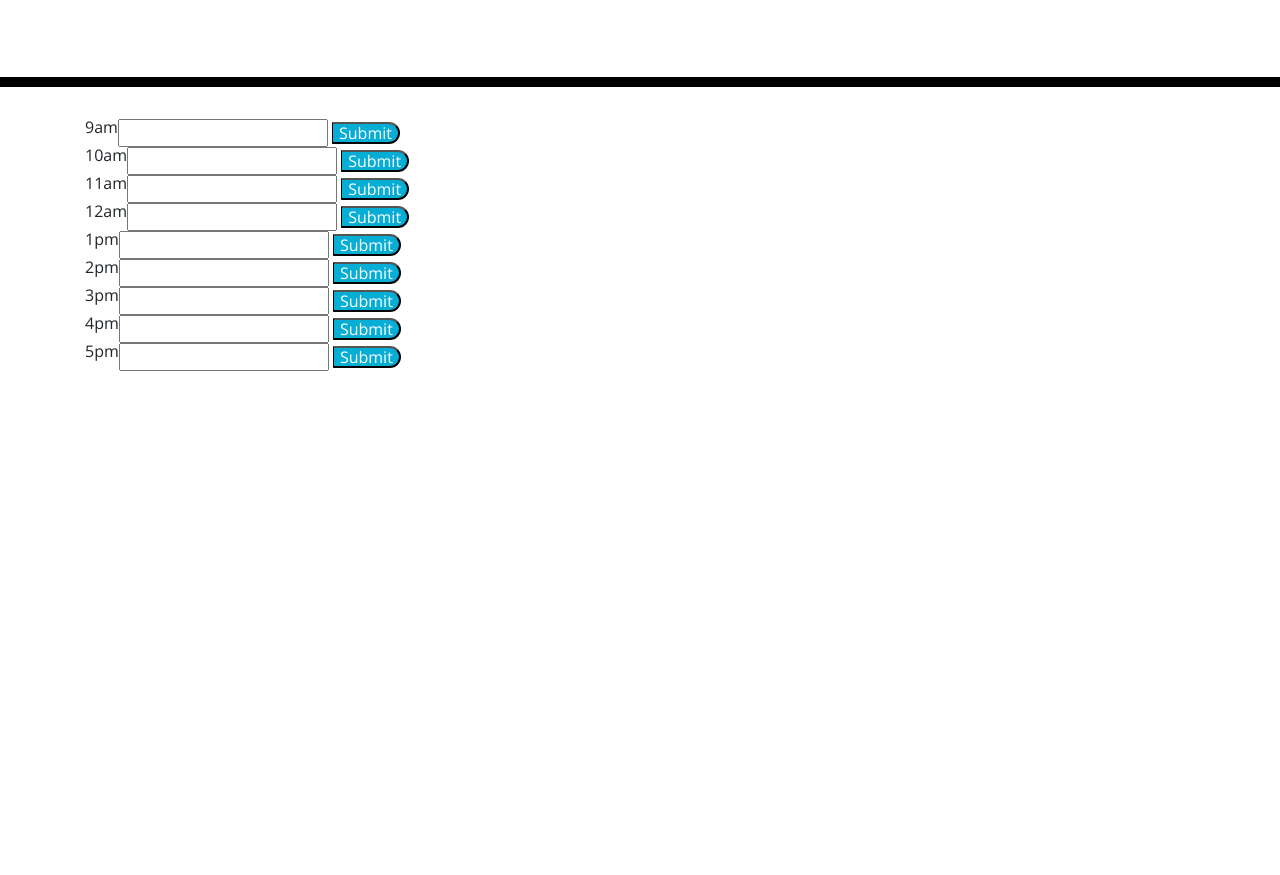
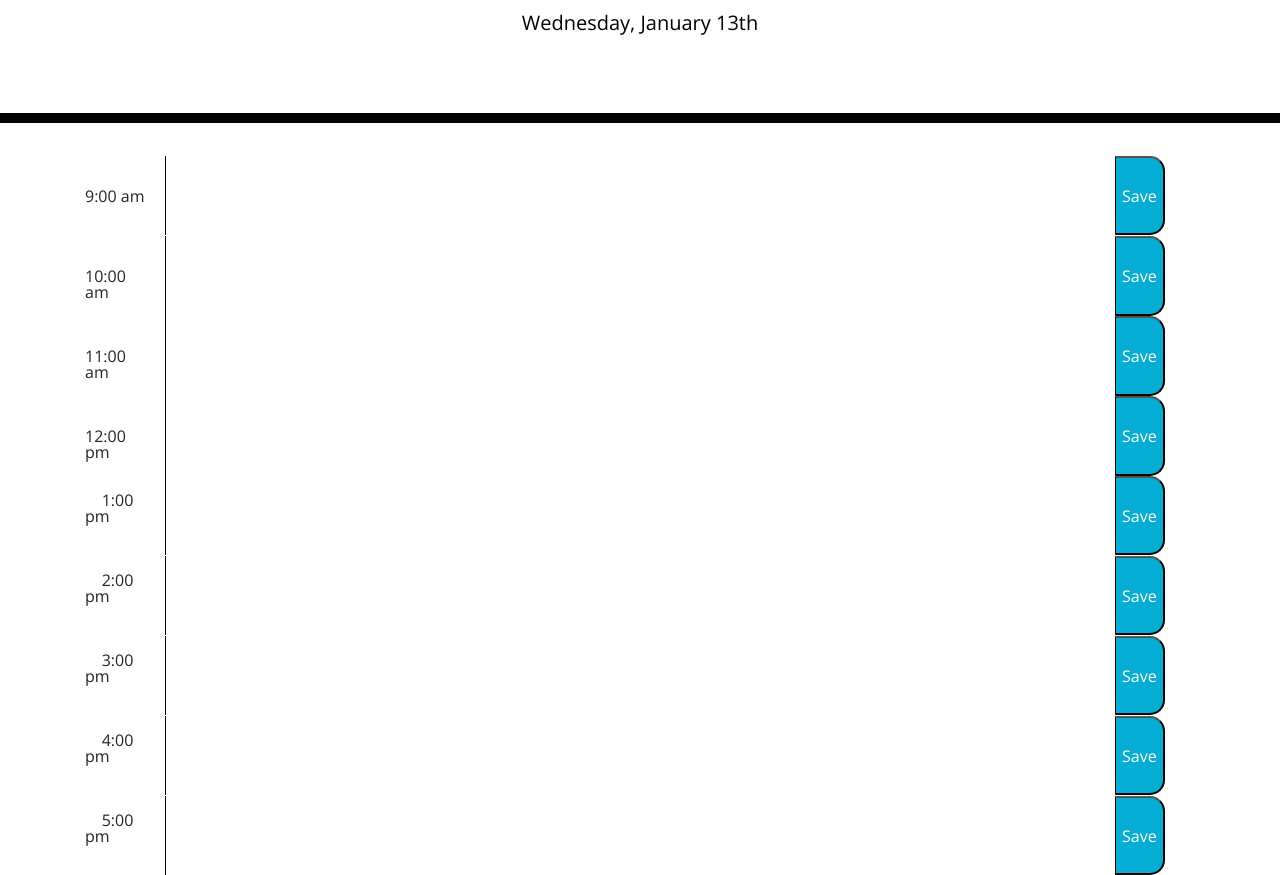
Before and after one commit to KenzieAlyce/planner, a plain HTML site: page index.html in a window 1280 px wide. Shown: the part 181-1056 px from the top of the page. Before the commit the page ends 800 px from the top, so only its background shows below. Drawn offline with nearby package versions, Linux system fonts and the light colour scheme.

Commit message:
Update index.html

```diff
--- a/index.html
+++ b/index.html
@@ -1,4 +1,4 @@
-<!DOCTYPE html>
+ <!DOCTYPE html>
 <html lang="en">
   <head>
     <meta charset="UTF-8" />
@@ -28,44 +28,133 @@
       <p class="lead">A simple calendar app for scheduling your work day</p>
       <p id="currentDay" class="lead"></p>
     </header>
-    <div class="container">
 
-  <section><div class = 'time float'>9am</div> <input type = text> </input> <button class = 'saveBtn'>Submit</button></section>
 
-    <section><div class = 'time float'>10am</div> <input type = text> </input> <button class = 'saveBtn'>Submit</button></section>
+    <div id="scheduling"class="container">
 
-    <section><div class = 'time float'>11am</div><input type = text> </input><button class = 'saveBtn'>Submit</button></section>
 
-    <section><div class = 'time float'>12am</div><input type = text> </input><button class = 'saveBtn'>Submit</button></section>
 
-    <section><div class = 'time float'>1pm</div><input type = text> </input><button class = 'saveBtn'>Submit</button></section>
+      <!-- Timeblocks go here -->
+      <div class="row" data-time="9">
 
-    <section><div class = 'time float'>2pm</div><input type = text> </input><button class = 'saveBtn'>Submit</button></section>
+          <div class="col-sm-1">
+            9:00 am
+          </div>
 
-    <section><div class = 'time float'>3pm</div><input type = text> </input><button class = 'saveBtn'>Submit</button></section>
+          <textarea class="hourly-task col-sm-10">
+          </textarea>
 
-    <section><div class = 'time float'>4pm</div><input type = text> </input><button class = 'saveBtn'>Submit</button></section>
+          <button class="saveBtn" class="col-sm-1">Save</button>
+      </div>
 
-    <section><div class = 'time float'>5pm</div><input type = text> </input><button class = 'saveBtn'>Submit</button></section>
+<!-- Timeblocks go here -->
+      <div class="row" data-time="10">
 
+        <div class="col-sm-1">
+          10:00 am
+        </div>
+
+        <textarea class="col-sm-10">
+        </textarea>
+
+        <button class="saveBtn"
+          class="col-sm-1">Save</button>
+        </div>
+
+        <!-- Timeblocks go here -->
+    <div class="row" data-time="11">
+
+      <div class="col-sm-1">
+      11:00 am
+      </div>
+
+      <textarea class="col-sm-10">
+      </textarea>
+
+      <button class="saveBtn" class="col-sm-1">Save</button>
     </div>
 
+<!-- Timeblocks go here -->
+  <div class="row" data-time="12">
+
+    <div class="col-sm-1">
+      12:00 pm
+    </div>
+
+    <textarea class="col-sm-10">
+    </textarea>
+
+    <button class="saveBtn" class="col-sm-1">Save</button>
+  </div>
+
+<!-- Timeblocks go here -->
+  <div class="row" data-time="13">
+
+    <div class="col-sm-1">
+    1:00 pm
+    </div>
+
+    <textarea class="col-sm-10">
+    </textarea>
+
+    <button class="saveBtn" class="col-sm-1">Save</button>
+  </div>
+
+  <!-- Timeblocks go here -->
+  <div class="row" data-time="14">
+
+    <div class="col-sm-1">
+    2:00 pm
+    </div>
+
+    <textarea class="col-sm-10">
+    </textarea>
+
+    <button class="saveBtn" class="col-sm-1">Save</button>
+  </div>
+
+  <!-- Timeblocks go here -->
+  <div class="row" data-time="15">
+
+    <div class="col-sm-1">
+    3:00 pm
+    </div>
+
+    <textarea class="col-sm-10">
+    </textarea>
+
+    <button class="saveBtn" class="col-sm-1">Save</button>
+  </div>
+
+  <!-- Timeblocks go here -->
+  <div class="row" data-time="16">
+
+    <div class="col-sm-1">
+    4:00 pm
+    </div>
+
+    <textarea class="col-sm-10">
+    </textarea>
+
+    <button class="saveBtn" class="col-sm-1">Save</button>
+  </div>
+
+  <!-- Timeblock -->
+<div class="row" data-time="17">
+
+  <div class="col-sm-1">
+    5:00 pm
+  </div>
+
+  <textarea class="col-sm-10">
+  </textarea>
+
+  <button class="saveBtn" class="col-sm-1">Save</button>
+</div>
+    </div>
 
     <script src="https://cdnjs.cloudflare.com/ajax/libs/jquery/3.2.1/jquery.min.js"></script>
     <script src="https://cdnjs.cloudflare.com/ajax/libs/moment.js/2.24.0/moment.min.js"></script>
+    <script src="script.js"></script>
   </body>
 </html>
-<!--Pseudocode
-  HTML
-1. Add time boxes <div>? 9am - 5pm
-2. <Input> tags for planning info
-3. Add <button> tags.
-4. Use appropriate class from stylesheet
-
-  jquery
-1. Link to time/clock source
-2. Have day of week change to reflect current day
-3. Make buttons functional
-4. Make data save locally
-5. Input tags change color based on past/present/future status of event
- <-->
```
